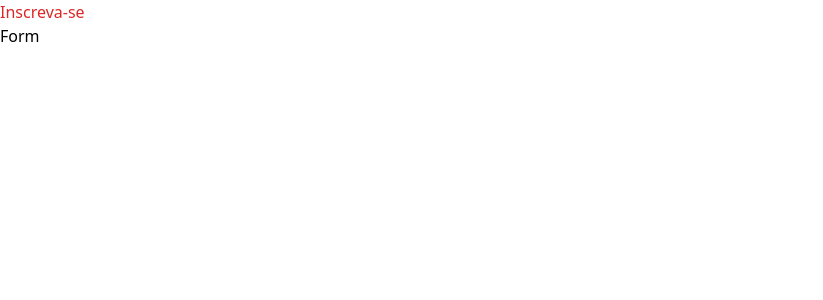
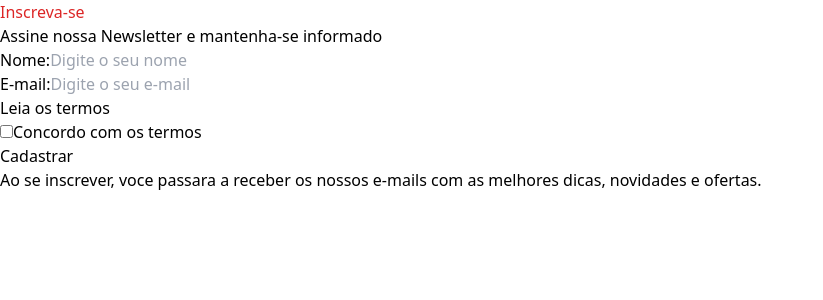
Before and after one commit to Isabelle-Fonseca/Form-React, a React (Vite) app: page / in a window 1280 px wide. Shown: the top 300 px of the page, without its empty margins (0-823 px from the left). Built offline with nearby package versions, Linux system fonts and the light colour scheme.

Commit message:
realizado a estrutura do projeto

```diff
--- a/src/App.tsx
+++ b/src/App.tsx
@@ -4,7 +4,13 @@ function App() {
   return (
     <div>
       <h1 className="text-red-600">Inscreva-se</h1>
-      <Form />
+      <p>Assine nossa Newsletter e mantenha-se informado</p>
+      <div>
+        <Form />
+      </div>
+      <p>
+        Ao se inscrever, voce passara a receber os nossos e-mails com as melhores dicas, novidades e ofertas.
+      </p>
     </div>
   )
 };
--- a/src/components/Form.tsx
+++ b/src/components/Form.tsx
@@ -1,8 +1,23 @@
 
 const Form = () => {
-  return (
-    <div>Form</div>
-  )
+  return <form>
+    <div>
+        <label>Nome:</label>
+        <input type="text" placeholder="Digite o seu nome" />
+    </div>
+    <div>
+        <label>E-mail:</label>
+        <input type="email" placeholder="Digite o seu e-mail" />
+    </div>
+    <div>
+        <a href="#">Leia os termos</a>
+        <div>
+            <input type="checkbox" />
+            <label>Concordo com os termos</label>
+        </div>
+        <button>Cadastrar</button>
+    </div>
+  </form>
 }
 
 export default Form
```
